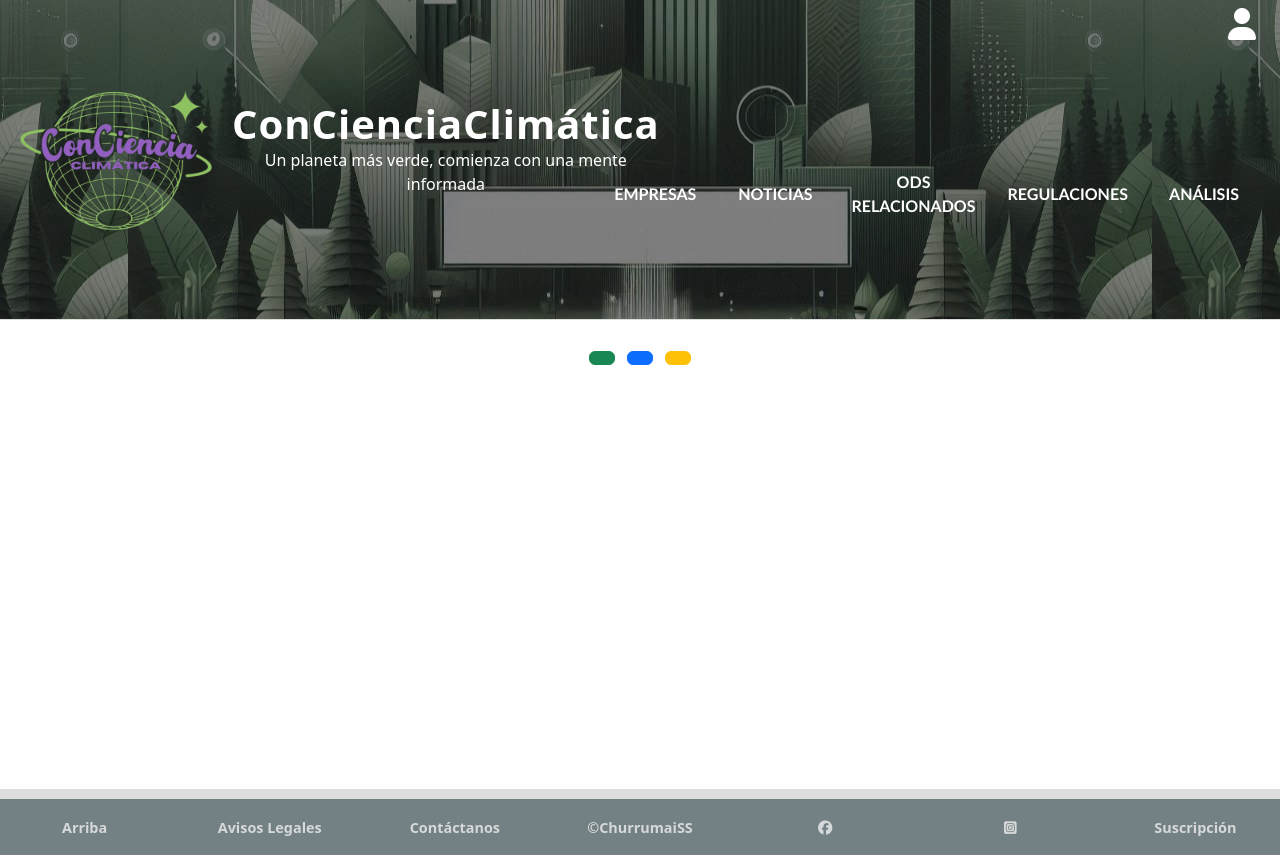
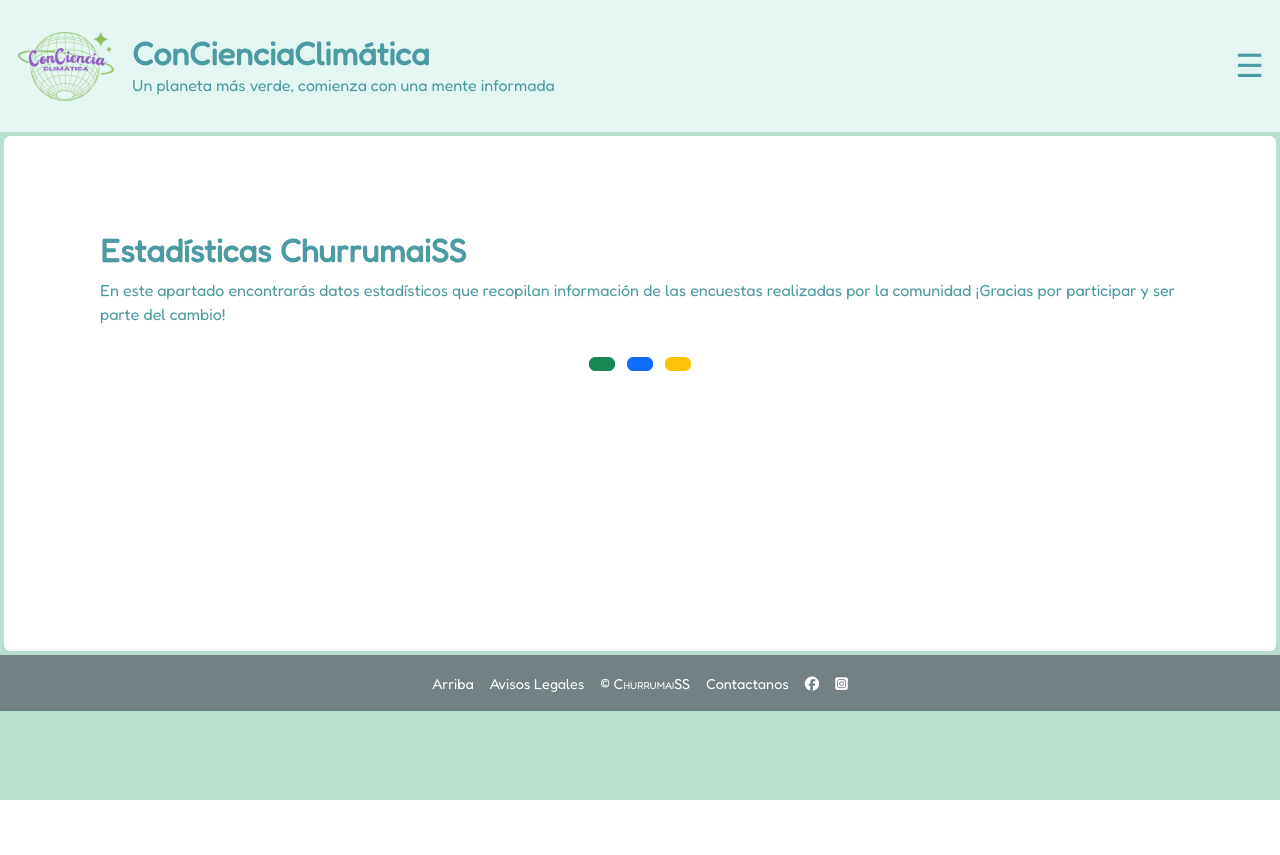
Before and after one commit to Joss-Y8/ConCienciaClimatica, a PHP site: page /html/dashboard.html in a window 1280 px wide. After the commit the page ends 800 px from the top, so only its background shows below. Run offline with PHP 8.4, Linux system fonts and the light colour scheme; a map, chart or similar area stays blank; some libraries are stand-ins or nearby versions.

Commit message:
se agregaron estilos a dashboard

```diff
--- a/concienciaclimatica/backend/index.php
+++ b/concienciaclimatica/backend/index.php
@@ -42,7 +42,7 @@ $app->addRoutingMiddleware();
 // VARIABLES DE CONEXIÓN
 $BD_NAME = 'concienciaclimatica';
 $BD_USER = 'root';
-$BD_PASS = '12345678a';
+$BD_PASS = 'jojoyrl8';
 
 // RUTAS
 
--- a/concienciaclimatica/css/formstyle.css
+++ b/concienciaclimatica/css/formstyle.css
@@ -94,13 +94,22 @@ header {
 }
 
 /* CONTENIDO */
+/*.contenedor-pge {
+  background-color: #ffffff;
+  padding: 8rem;
+  border: 10px solid #b8e0ce; /* borde verdecito
+  border-radius: 10px;
+  max-width: 1100px;
+  margin: 0 auto; /* Esto centra todo el bloque
+}*/
+
 .contenedor-pge {
   background-color: #ffffff;
-  padding: 8rem;
-  border: 10px solid #b8e0ce; /* borde verdecito */
+  padding: 6rem; /* Puedes ajustar esto si se ve muy amplio por dentro */
+  border: 4px solid #b8e0ce; /* Más delgado el borde verde */
   border-radius: 10px;
-  max-width: 1100px;
-  margin: 0 auto; /* Esto centra todo el bloque */
+  max-width: 1300px; /* Más ancho para ocupar más espacio horizontal */
+  margin: 0 auto;
 }
 
 .limon-container {
--- a/concienciaclimatica/html/dashboard.html
+++ b/concienciaclimatica/html/dashboard.html
@@ -3,47 +3,62 @@
 <head>
   <meta charset="UTF-8">
   <meta name="viewport" content="width=device-width, initial-scale=1.0">
-  <title>Registro a Eventos</title>
+  <title>Datos estadísticos</title>
   <link rel="icon" href="../assets/img/logos/churrumaiss sin fondo.png" type="image/png">
   <script src="https://kit.fontawesome.com/55078876e9.js" crossorigin="anonymous"></script>
-  <link rel="stylesheet" href="../css/style.css">
+
+  <link href="https://cdn.jsdelivr.net/npm/bootstrap@5.3.6/dist/css/bootstrap.min.css" rel="stylesheet" integrity="sha384-4Q6Gf2aSP4eDXB8Miphtr37CMZZQ5oXLH2yaXMJ2w8e2ZtHTl7GptT4jmndRuHDT" crossorigin="anonymous">
   <link rel="stylesheet" href="../css/formstyle.css">
-  <link rel="stylesheet" href="../css/dashboard.css">
-  <link href="https://cdn.jsdelivr.net/npm/bootstrap@5.3.6/dist/css/bootstrap.min.css" rel="stylesheet" integrity="sha384-4Q6Gf2aSP4eDXB8Miphtr37CMZZQ5oXLH2yaXMJ2w8e2ZtHTl7GptT4jmndRuHDT" crossorigin="anonymous">
+  <link href="https://fonts.googleapis.com/css2?family=Fredoka&display=swap" rel="stylesheet">
+  <style>
+    body{
+      font-family: 'Fredoka', sans-serif;
+    }
+    h1, h2{
+      font-weight: 600;
+      font-weight: bold;
+    }
+    .contenedor-pge {
+      background-color: #ffffff;
+      padding: 6rem; /* Puedes ajustar esto si se ve muy amplio por dentro */
+      border: 4px solid #b8e0ce; /* Más delgado el borde verde */
+      border-radius: 10px;
+      max-width: 1300px; /* Más ancho para ocupar más espacio horizontal */
+      margin: 0 auto;
+    }
+  </style>
 </head>
 <body>
   <div class="wrap">
     <header>
-      <div class="header-container">
-        <div class="brand">
-          <div class="logo">
-            <a href="../index.html"><img src="../assets/img/logos/concienciaclimática_sin_fondo.png" alt="ConCienciaClimática" /></a>
+        <div class="header-content">
+            <div class="logo-cc" id="ciencia">
+              <a href="../index.html"><img src="../assets/img/logos/concienciaclimática_sin_fondo.png" alt="concienciaclimática" class="logo-cc"></a>
             </div>
-          <div class="titulo">
-            <h1>ConCienciaClimática</h1>
-            <p>Un planeta más verde, comienza con una mente informada</p>
+            <div class="header-text">
+            <h1>    ConCienciaClimática</h1>
+            <p> Un planeta más verde, comienza con una mente informada</p>
             </div>
+            <div class="menu-toggle" id="menu-toggle">&#9776;</div>
           </div>
-        <div class="reloj">
-          <div class="login">
-            <a href="../html/sesion.html" class="login-button"><i class="fas fa-user"></i></a>
-          </div>
-          <p class="ubicacion"></p>
-        </div>
-        <script src="../js/date.js"></script>
-      </div>
-      <nav class="main-nav">
-        <div class="menu-toggle" id="menu-toggle"><h3>&#9776</h3></div>
+
+
+        <nav class="nav" id="nav">
             <ul>
-          <li><a href="../html/empresas.html">Empresas</a></li>
-          <li><a href="../html/noticias.html">Noticias</a></li>
-          <li><a href="../html/relacionados.html">ODS Relacionados</a></li>
-          <li><a href="../html/regulaciones.html">Regulaciones</a></li>
-          <li><a href="../html/dashboard.html">Análisis</a></li>
+            <li><a href="./perfil.html">Perfil</a></li>
+            <li><a href="./huella_carbono.html">Huella de carbono</a></li>
+            <li><a href="./propuestas.html">Propuestas</a></li>
+            <li><a href="./formulario.html">Encuestas</a></li>
+            <li><a href="./actividades.html">Actividades</a></li>
+            <li><a href="./dashboard.html">Análisis</a></li>
+            <li><a href="./mapa.html">Eventos</a></li>
             </ul>
         </nav>
     </header>
 
+    <div class="contenedor-pge">
+      <h2>Estadísticas ChurrumaiSS</h2>
+      <p>En este apartado encontrarás datos estadísticos que recopilan información de las encuestas realizadas por la comunidad ¡Gracias por participar y ser parte del cambio!</p>
       <div class="container">
         <div class="vista-selector text-center my-4">
           <button class="btn btn-success m-1" onclick="mostrarVista('vista1')"></button>
@@ -86,34 +101,31 @@
           </div>
         </div>
       </div>
+    </div>
 
     <footer>
         <nav class="footer-nav">
             <ul class="footer-links">
-          <li><a href="">Arriba</a></li>
-          <li><a href="#" id="openModal">Avisos Legales</a></li>
-          <li><a href="mailto:ruiz.santiago.mariafernanda.cb107@gmail.com">Contáctanos</a></li>
-          <li><a href="">&copy;ChurrumaiSS</a></li>
-          <li><a href="https://www.facebook.com/profile.php?id=61569423481737" target="_blank"><i class="fa-brands fa-facebook"></i></a></li>
-          <li><a href="https://www.instagram.com/c_ss.hw" target="_blank"><i class="fa-brands fa-square-instagram"></i></a></li>
-          <li><a href="../html/formulario.html">Suscripción</a></li>
+                <li><a href="#inicio">Arriba</a></li>
+                <li><a href="">Avisos Legales</a></li>
+                <li><a href="" style="font-variant: small-caps;" >&copy; ChurrumaiSS</a></li>
+                <li><a href="mailto:ruiz.santiago.mariafernanda.cb107@gmail.com">Contactanos</a></li>
+                <li><a href="https://www.facebook.com/profile.php?id=61569423481737&mibextid=ZbWKwL" target="_blank" rel="noopener"><i class="fa-brands fa-facebook"></i></a></li>
+                <li><a href="https://www.instagram.com/c_ss.hw?igsh=MTVidmM1MXZndmE0ZQ==" target="_blank" rel="noopener"><i class="fa-brands fa-square-instagram"></i></a></li>
             </ul>
         </nav>
     </footer>
+</div>
+<script>
+  document.addEventListener("DOMContentLoaded", () => {
+    const toggle = document.getElementById('menu-toggle');
+    const nav = document.getElementById('nav');
 
-    <div id="legalModal" class="modal">
-      <div class="modal-content">
-        <span class="close">&times;</span>
-        <h2>Aviso Legal</h2>
-        <ul>
-          <ol><strong>1. Información General: </strong>ConCienciaClimática es propiedad y está gestionado por ChurrumaiSS...</ol>
-          <ol><strong>2. Propiedad Intelectual: </strong>Todos los contenidos incluidos son propiedad de ChurrumaiSS...</ol>
-          <ol><strong>3. Uso del Sitio Web: </strong>Permitido solo para fines lícitos y personales...</ol>
-          <ol><strong>4. Enlaces a Terceros: </strong>ChurrumaiSS no asume responsabilidad sobre sitios externos.</ol>
-        </ul>
-      </div>
-    </div>
-  </div>
+    toggle.addEventListener('click', () => {
+      nav.classList.toggle('open');
+    });
+  });
+</script>
 
   <!-- Scripts -->
   <script src="https://code.jquery.com/jquery-3.6.0.min.js"></script>
--- a/concienciaclimatica/html/hpage_login.html
+++ b/concienciaclimatica/html/hpage_login.html
@@ -25,12 +25,7 @@
             <h1>    ConCienciaClimática</h1>
             <p> Un planeta más verde, comienza con una mente informada</p>
             </div>
-            <div class="acciones-header">
             <div class="menu-toggle" id="menu-toggle">&#9776;</div>
-            <button id="btnLogout" class="logout-btn" title="Cerrar sesión">
-              <i class="fas fa-sign-out-alt"></i>
-            </button>
-          </div>
         </div>
 
         <nav class="nav" id="nav">
```
Lines whose indentation alone changed are shown as unchanged.
